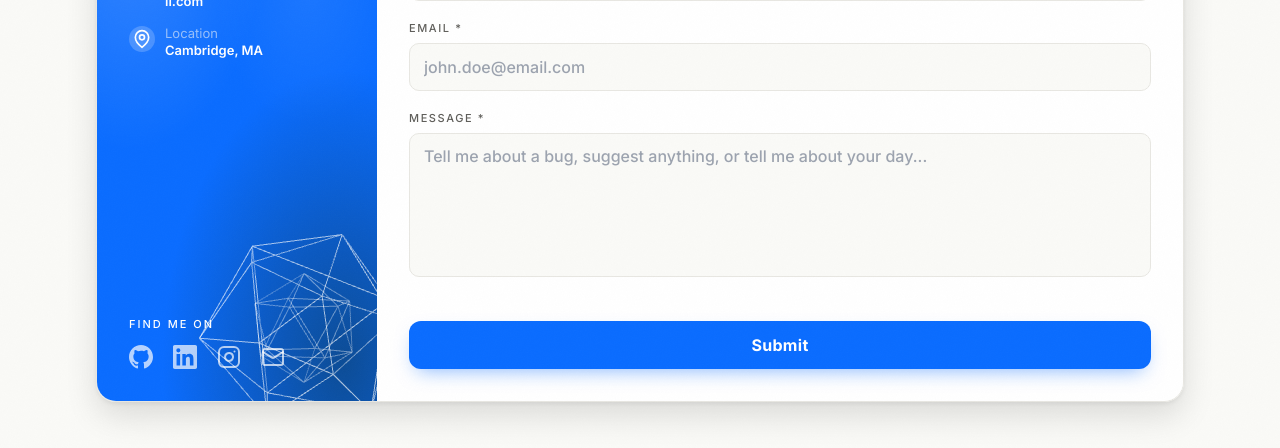
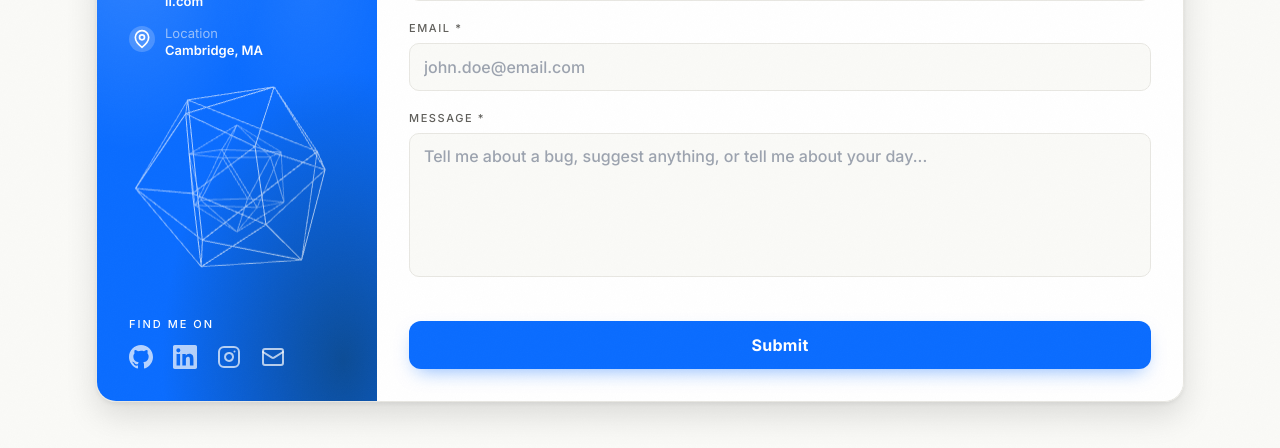
Before and after one commit to Professor-E/personal_portfolio, a Next.js app: page /contact in a window 1280 px wide. Shown: the part 352-800 px from the top of the page. Built offline with nearby package versions, Linux system fonts and the light colour scheme; no server answers.

Commit message:
3D Email Visual Placement Change

```diff
--- a/src/components/contact/ContactInfo.tsx
+++ b/src/components/contact/ContactInfo.tsx
@@ -71,17 +71,13 @@ export default function ContactInfo() {
   return (
     <div
       // mesh-accent (globals.css): token-derived mesh gradient over the old
-      // flat accent fill — part of the ambient media pass. `relative` +
-      // `overflow-hidden` contain the PanelOrnament canvas, which bleeds
-      // past the bottom-right corner by design.
-      className="mesh-accent relative overflow-hidden flex flex-col h-full w-full"
+      // flat accent fill — part of the ambient media pass.
+      className="mesh-accent flex flex-col h-full w-full"
       style={{
         padding: "32px",
         gap: "12px",
       }}
     >
-      {/* Slow wireframe icosahedron, bottom-right — pointer-events-none */}
-      <PanelOrnament />
       {/* "CONTACT INFORMATION" — 12px Medium, white, tracking-[2px] */}
       <p
         className="font-medium text-white shrink-0"
@@ -145,6 +141,12 @@ export default function ContactInfo() {
         ))}
       </div>
 
+      {/* Wireframe icosahedron — fills the empty middle of the panel, below
+          the location row and above the social icons, so it can never sit on
+          top of (or block clicks to) either. Renders nothing on mobile /
+          reduced-motion / no-WebGL. */}
+      <PanelOrnament />
+
       {/* Social links — pushed to bottom with mt-auto */}
       <div className="mt-auto pt-4">
         <p
--- a/src/components/contact/PanelOrnament.tsx
+++ b/src/components/contact/PanelOrnament.tsx
@@ -7,14 +7,20 @@ import { useWebGLMode } from "@/lib/webgl";
 
 /**
  * Quiet 3D ornament for the Contact page's blue info panel — a wireframe
- * icosahedron (plus a counter-rotating inner shell) drifting slowly in the
- * panel's bottom-right corner, like an engineering wireframe sketched in
- * light. White line-work over the token mesh gradient, matching the panel's
- * existing rgba-white accents.
+ * icosahedron (plus a counter-rotating inner shell) drifting slowly, like an
+ * engineering wireframe sketched in light. White line-work over the token
+ * mesh gradient, matching the panel's existing rgba-white accents.
  *
- * Perf/hygiene: two wireframe meshes, no lights, dpr ≤ 1.5, pointer-events
- * none, frameloop paused off-screen; not mounted at all for reduced-motion /
- * coarse-pointer / no-WebGL visitors (the mesh gradient panel stands alone).
+ * Placement: an IN-FLOW flex child that fills the panel's empty middle
+ * region (below the location row, above "FIND ME ON") — it originally
+ * floated over the bottom-right corner, where it sat on top of the social
+ * icons and swallowed their clicks. In-flow, overlap is impossible; the
+ * canvas is also explicitly pointer-events: none, belt and braces.
+ *
+ * Perf/hygiene: two wireframe meshes, no lights, dpr ≤ 1.5, frameloop
+ * paused off-screen; renders nothing at all for reduced-motion /
+ * coarse-pointer / no-WebGL visitors (the panel lays out exactly as if the
+ * component didn't exist — the social block's mt-auto handles the rest).
  */
 
 function Wireframes() {
@@ -70,16 +76,16 @@ export default function PanelOrnament() {
     <div
       ref={containerRef}
       aria-hidden="true"
-      className="pointer-events-none absolute -bottom-8 -right-8"
-      style={{ width: "210px", height: "210px" }}
+      className="pointer-events-none relative w-full flex-1"
+      style={{ minHeight: "150px" }}
     >
       <Canvas
         flat
         dpr={[1, 1.5]}
         frameloop={inView ? "always" : "never"}
-        camera={{ position: [0, 0, 3.2], fov: 45 }}
+        camera={{ position: [0, 0, 3.4], fov: 45 }}
         gl={{ antialias: true, alpha: true, powerPreference: "low-power" }}
-        style={{ position: "absolute", inset: 0 }}
+        style={{ position: "absolute", inset: 0, pointerEvents: "none" }}
       >
         <Wireframes />
       </Canvas>
```
